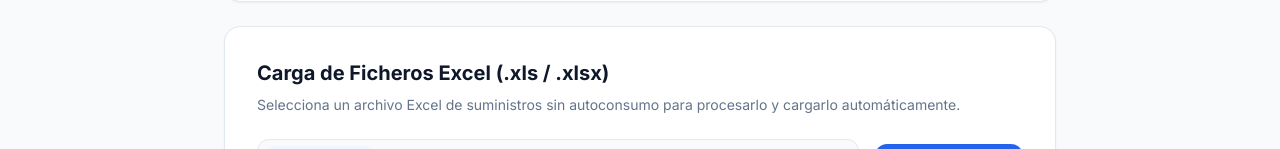
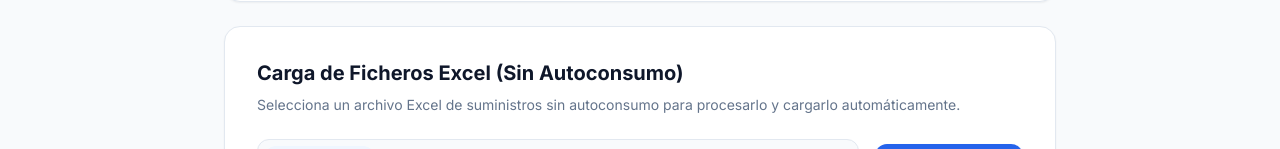
Before and after one commit to ppnacho/GestEnergia, a plain HTML site: page load/loadcsv.html in a window 1280 px wide. Shown: the part 303-452 px from the top of the page. Drawn offline with nearby package versions, Linux system fonts and the light colour scheme; a script that the page names is missing.

Commit message:
Update loadcsv.html

```diff
--- a/load/loadcsv.html
+++ b/load/loadcsv.html
@@ -64,7 +64,7 @@
 
         <!-- Tarjeta 2: Carga de Ficheros Excel (Nuevo sistema independiente para .xls / .xlsx) -->
         <div class="bg-white rounded-2xl p-6 sm:p-8 border border-slate-200 shadow-sm mb-8">
-            <h2 class="text-xl font-bold text-slate-900 mb-2">Carga de Ficheros Excel (.xls / .xlsx)</h2>
+            <h2 class="text-xl font-bold text-slate-900 mb-2">Carga de Ficheros Excel (Sin Autoconsumo)</h2>
             <p class="text-slate-500 text-sm mb-6">
                 Selecciona un archivo Excel de suministros sin autoconsumo para procesarlo y cargarlo automáticamente.
             </p>
```
